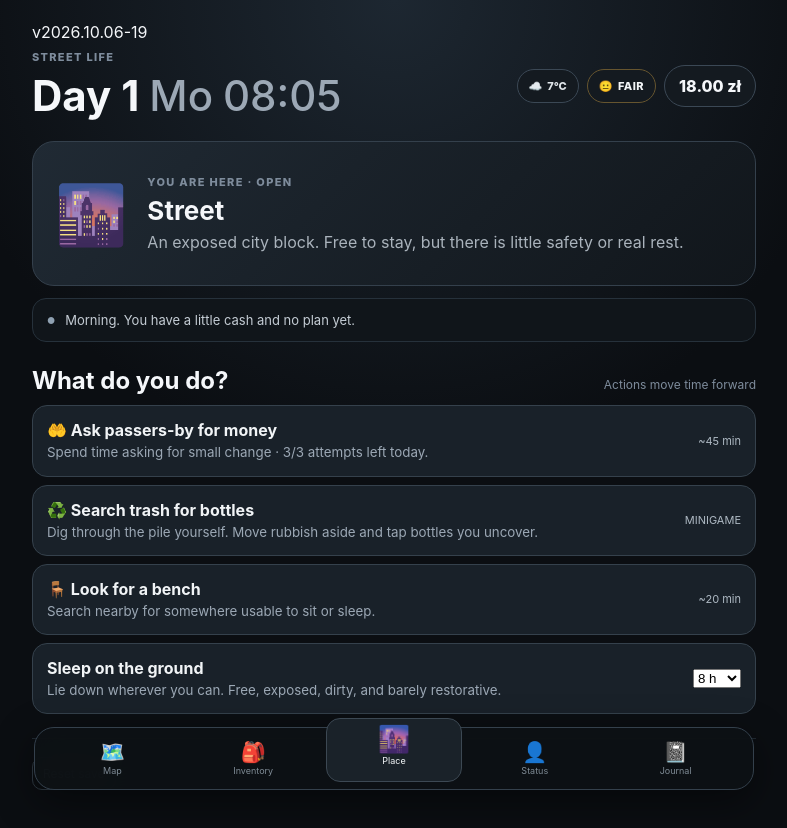
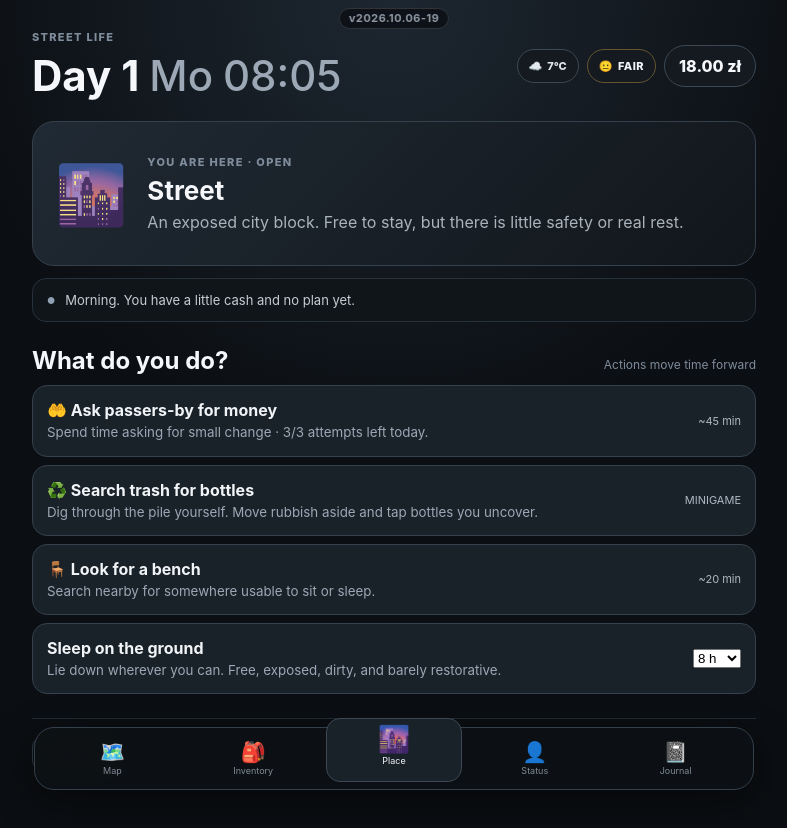
Before and after one commit to AlexanderKruk/street-life-game, a React (Vite) app: page / in a window 1280 px wide. Shown: the top 828 px of the page, without its empty margins (246-1033 px from the left). Built offline with nearby package versions, Linux system fonts and the light colour scheme.

Commit message:
Style fixed build version badge

```diff
--- a/src/styles.css
+++ b/src/styles.css
@@ -424,3 +424,6 @@ button.inventory-item { width:100%; }
 /* Slightly smaller trash pieces for easier sorting */
 .trash-piece{width:76px;height:76px;font-size:58px}
 .bottle-piece{font-size:60px}
+
+
+.build-badge { position:fixed; top:max(8px, env(safe-area-inset-top)); left:50%; transform:translateX(-50%); z-index:1000; padding:4px 9px; border:1px solid rgba(255,255,255,.14); border-radius:999px; background:rgba(11,14,18,.78); color:#8f9aa6; font-size:11px; font-weight:700; letter-spacing:.04em; line-height:1; backdrop-filter:blur(10px); -webkit-backdrop-filter:blur(10px); pointer-events:none; }
```
